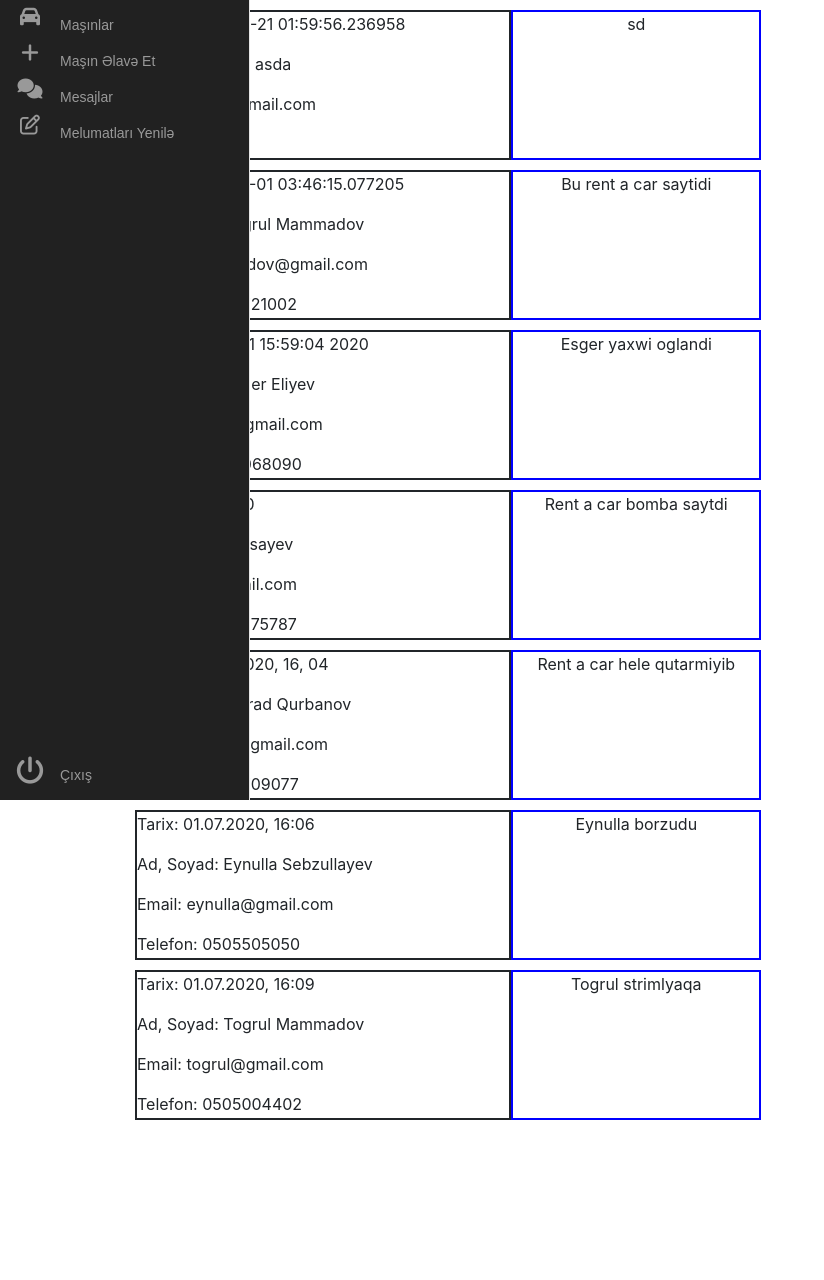
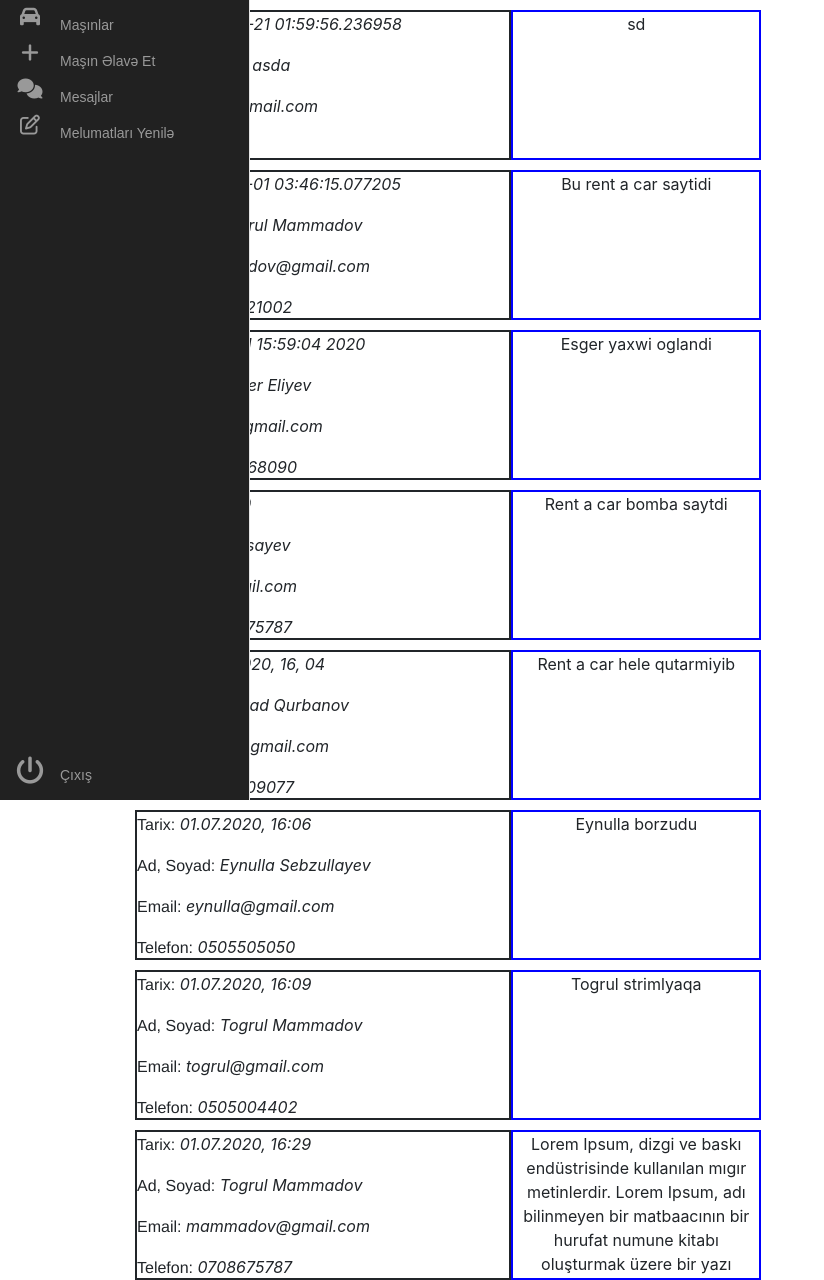
Before and after one commit to asgaraliyev/ASRentACar, a Flask app: page /adminpanel/message in a window 1280 px wide. Shown: the whole page, without its empty margins (0-824 px from the left). Before the commit the page ends 1120 px from the top, so only its background shows below. Run offline with Flask 2, Linux system fonts and the light colour scheme; a user stored in the database is signed in; some libraries are stand-ins or nearby versions; some web fonts are replaced.

Commit message:
adminpanelmessage

```diff
--- a/messages/messages.json
+++ b/messages/messages.json
@@ -54,5 +54,13 @@
     "email": "togrul@gmail.com",
     "phone": "0505004402",
     "message": "Togrul strimlyaqa"
+  },
+  {
+    "date": "01.07.2020, 16:29",
+    "firstname": "Togrul",
+    "lastname": "Mammadov",
+    "email": "mammadov@gmail.com",
+    "phone": "0708675787",
+    "message": "Lorem Ipsum, dizgi ve bask\u0131 end\u00fcstrisinde kullan\u0131lan m\u0131g\u0131r metinlerdir. Lorem Ipsum, ad\u0131 bilinmeyen bir matbaac\u0131n\u0131n bir hurufat numune kitab\u0131 olu\u015fturmak \u00fczere bir yaz\u0131 galerisini alarak kar\u0131\u015ft\u0131rd\u0131\u011f\u0131 1500'lerden beri end\u00fcstri standard\u0131 sahte metinler olarak kullan\u0131lm\u0131\u015ft\u0131r. Be\u015fy\u00fcz y\u0131l boyunca varl\u0131\u011f\u0131n\u0131 s\u00fcrd\u00fcrmekle kalmam\u0131\u015f, ayn\u0131 zamanda pek de\u011fi\u015fmeden elektronik dizgiye de s\u0131\u00e7ram\u0131\u015ft\u0131r. 1960'larda Lorem Ipsum pasajlar\u0131 da i\u00e7eren Letraset yapraklar\u0131n\u0131n yay\u0131nlanmas\u0131 ile ve yak\u0131n zamanda Aldus PageMaker gibi Lorem Ipsum s\u00fcr\u00fcmleri i\u00e7eren masa\u00fcst\u00fc yay\u0131nc\u0131l\u0131k yaz\u0131l\u0131mlar\u0131 ile pop\u00fcler olmu\u015ftur."
   }
 ]
--- a/templates/adminmessages.html
+++ b/templates/adminmessages.html
@@ -17,21 +17,21 @@
         <div class="row" style="margin-left: 50px;">
             <div style="min-width: 35%; border: 2px solid; margin-top: 10px; height: 150px;">
                 <p>
-                    Tarix: {{ data["date"] }}
+                    <span style="font-family: 'Franklin Gothic Medium', 'Arial Narrow', Arial, sans-serif;">Tarix:</span> <span style="font-style: italic;">{{ data["date"] }}</span>
                 </p>
                 <p>
-                    Ad, Soyad: {{ data["firstname"] }} {{ data["lastname"] }}
+                    <span style="font-family: 'Franklin Gothic Medium', 'Arial Narrow', Arial, sans-serif;">Ad, Soyad:</span> <span style="font-style: italic;">{{ data["firstname"] }} {{ data["lastname"] }}</span>
                 </p>
                 <p>
-                    Email: {{ data["email"] }}
+                    <span style="font-family: 'Franklin Gothic Medium', 'Arial Narrow', Arial, sans-serif;">Email:</span> <span style="font-style: italic;">{{ data["email"] }}</span>
                 </p>
                 <p>
-                    Telefon: {{ data["phone"] }}
+                    <span style="font-family: 'Franklin Gothic Medium', 'Arial Narrow', Arial, sans-serif;">Telefon:</span> <span style="font-style: italic;">{{ data["phone"] }}</span>
                 </p>
 
             </div>
-            <div style="border: 2px solid blue;  width: 250px; height: 150px; margin-top: 10px;">
-                <p style="text-align: center; ">{{ data["message"] }}</p>
+            <div style="border: 2px solid blue;  width: 250px; max-height: 150px; margin-top: 10px; overflow-y: scroll;">
+                <p style="text-align: center;">{{ data["message"] }}</p>
             </div>
 
         </div>
```
